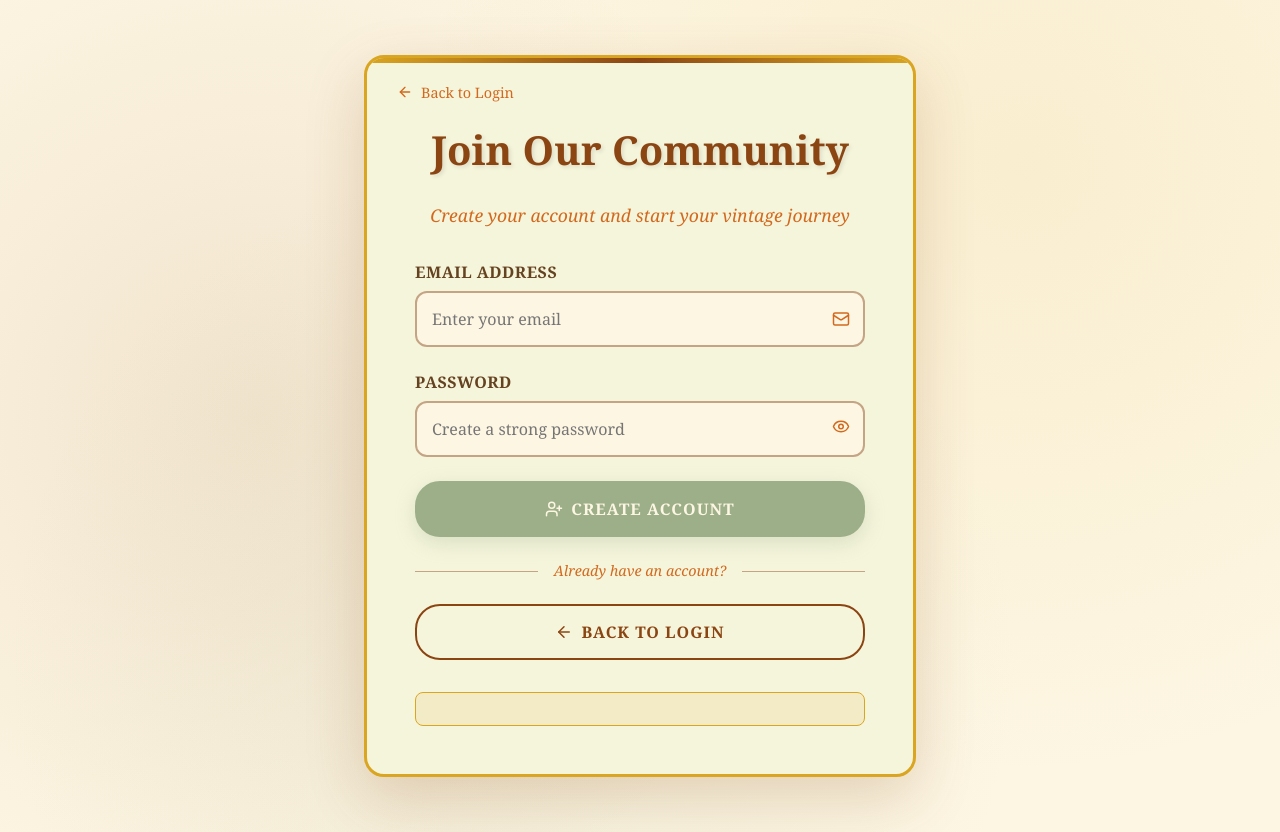
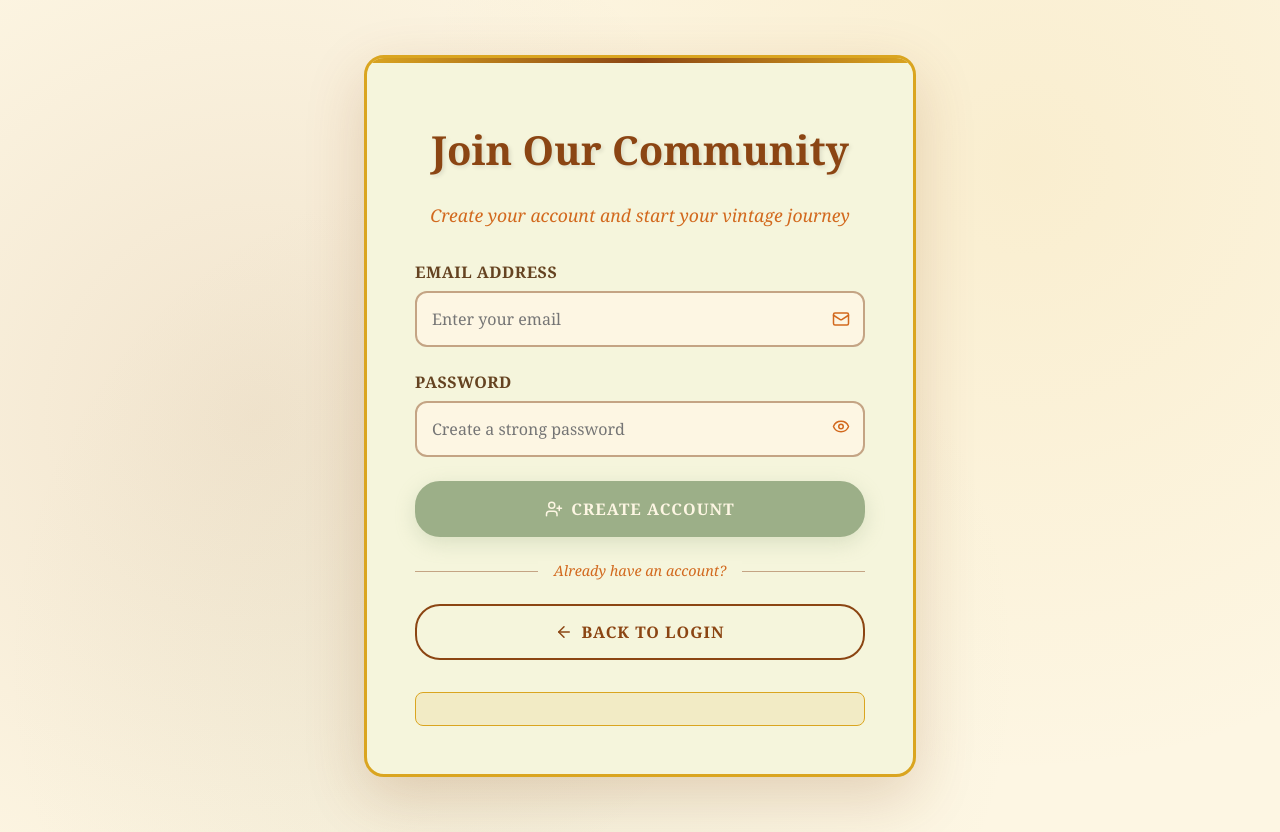
Before and after one commit to Bernard-glitch/RetroRoot, a React (Vite) app: page /signup in a window 1280 px wide. Built offline with nearby package versions, Linux system fonts and the light colour scheme; no server answers.

Commit message:
remove extra back to login button

```diff
--- a/src/SignUp.jsx
+++ b/src/SignUp.jsx
@@ -291,22 +291,6 @@ function Signup() {
             <div style={formContainerStyle}>
                 <div style={decorativeElementStyle}></div>
 
-                <button
-                    onClick={handleBackToLogin}
-                    style={backButtonStyle}
-                    onMouseOver={(e) => {
-                        e.target.style.color = vintageTheme.colors.primary;
-                        e.target.style.transform = "translateX(-3px)";
-                    }}
-                    onMouseOut={(e) => {
-                        e.target.style.color = vintageTheme.colors.secondary;
-                        e.target.style.transform = "translateX(0)";
-                    }}
-                >
-                    <ArrowLeft size={16} />
-                    Back to Login
-                </button>
-
                 <h1 style={titleStyle}>
                     Join Our Community
                 </h1>
```
